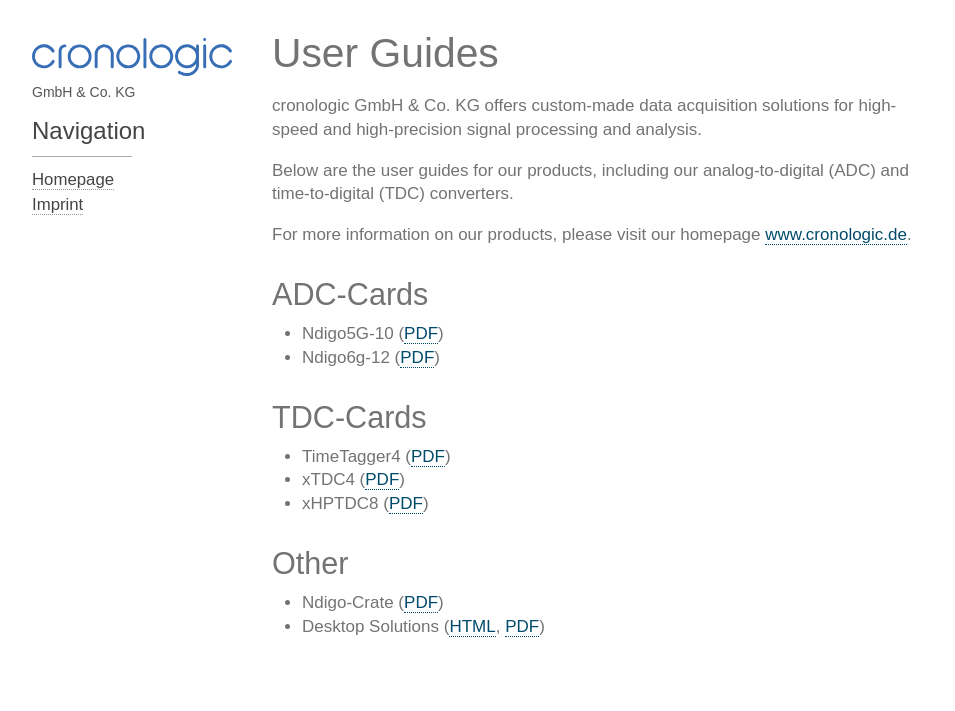
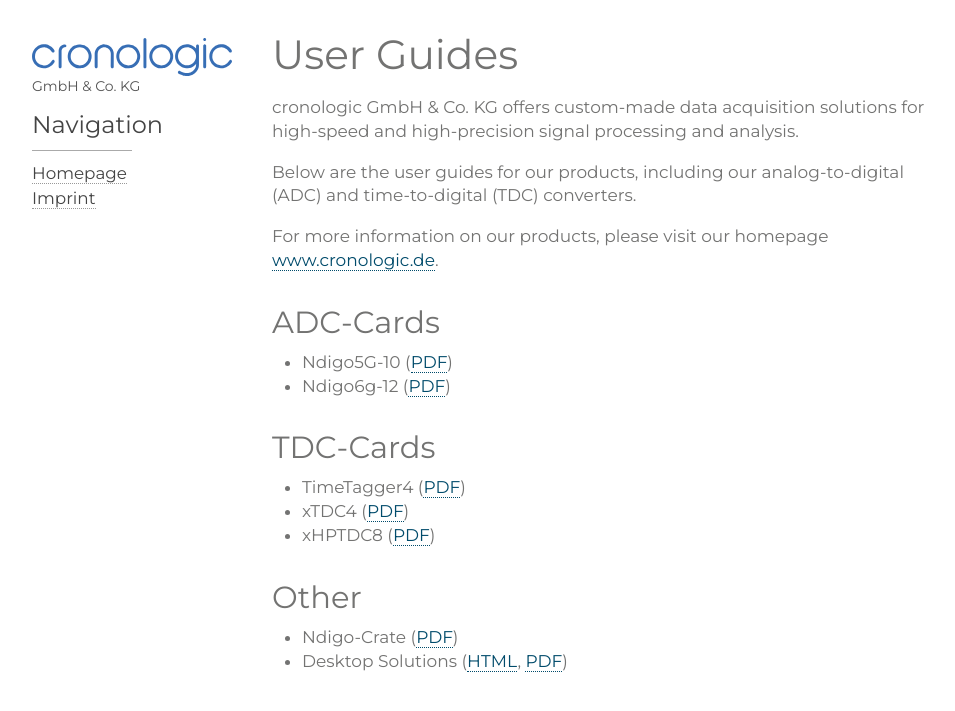
Before and after one commit to cronologic-de/ug_hub, a Sphinx documentation site: the page built from source/index.rst, in a window 1280 px wide. Shown: the top 711 px of the page, without its empty margins (148-1103 px from the left). Built offline with Sphinx 7.4.7, drawn with Linux system fonts in a browser that asks for light colours.

Commit message:
Montserrat font will now be loaded

```diff
--- a/source/_templates/layout.html
+++ b/source/_templates/layout.html
@@ -1,3 +1,4 @@
+<link rel="stylesheet" href="https://fonts.googleapis.com/css?family=Montserrat">
 {% extends "!layout.html" %}
 {% block footer %}
     <div class="footer">
```
